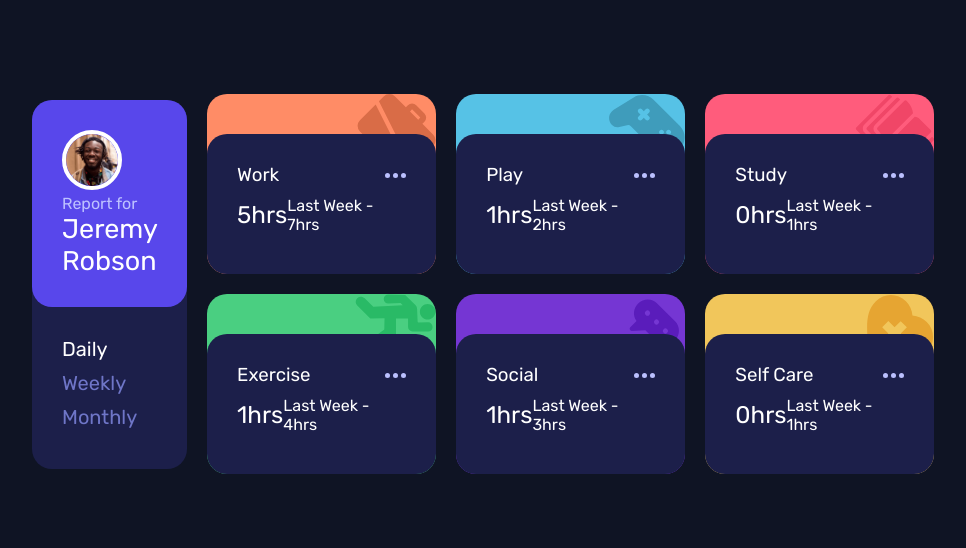
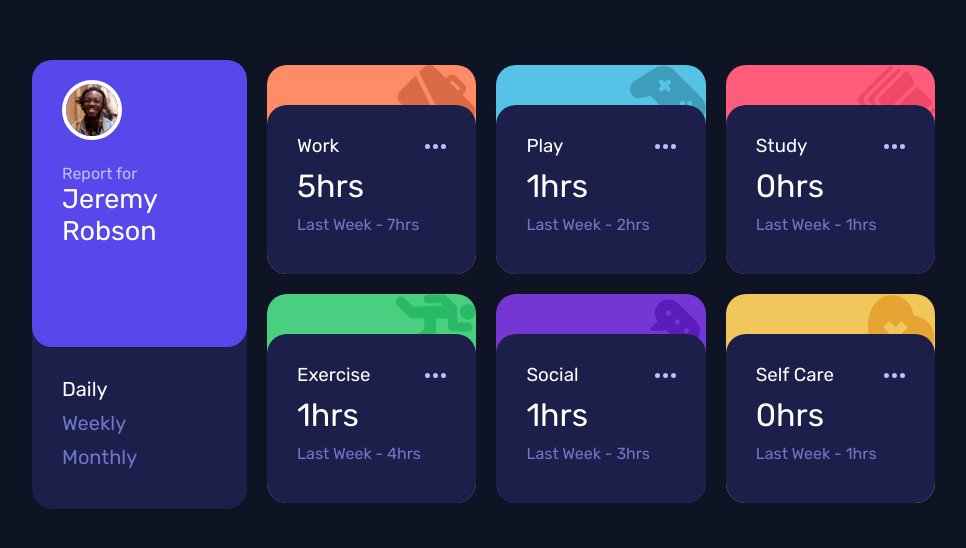
Before and after one commit to DanieleErcoli243/time-tracking-dashboard-main, a website: page index.html in a window 1280 px wide. Shown: the part 106-654 px from the top of the page, without its empty margins (153-1119 px from the left). Drawn offline with Linux system fonts and the light colour scheme.

Commit message:
fixed the layout, but still didn't find a solution for javascript

```diff
--- a/css/style.css
+++ b/css/style.css
@@ -241,13 +241,16 @@ button {
     }
 
     .owner-card {
-        flex-basis: 20%;
-
+        flex-basis: 40%;
         .info {
+            padding: 20px 90px 100px 30px;
 
 
             figure {
                 display: block;
+                figcaption {
+                    margin-top: 20px;
+                }
             }
 
             h1 {
@@ -280,6 +283,20 @@ button {
 
     .card {
         margin-bottom: 20px;
+
+        .data-prev {
+            display: block;
+
+            h2 {
+                font-size: 32px;
+            }
+
+            h4 {
+                margin-top: 10px;
+                color: var(--light-color);
+
+            }
+        }
     }
 
 }
```
